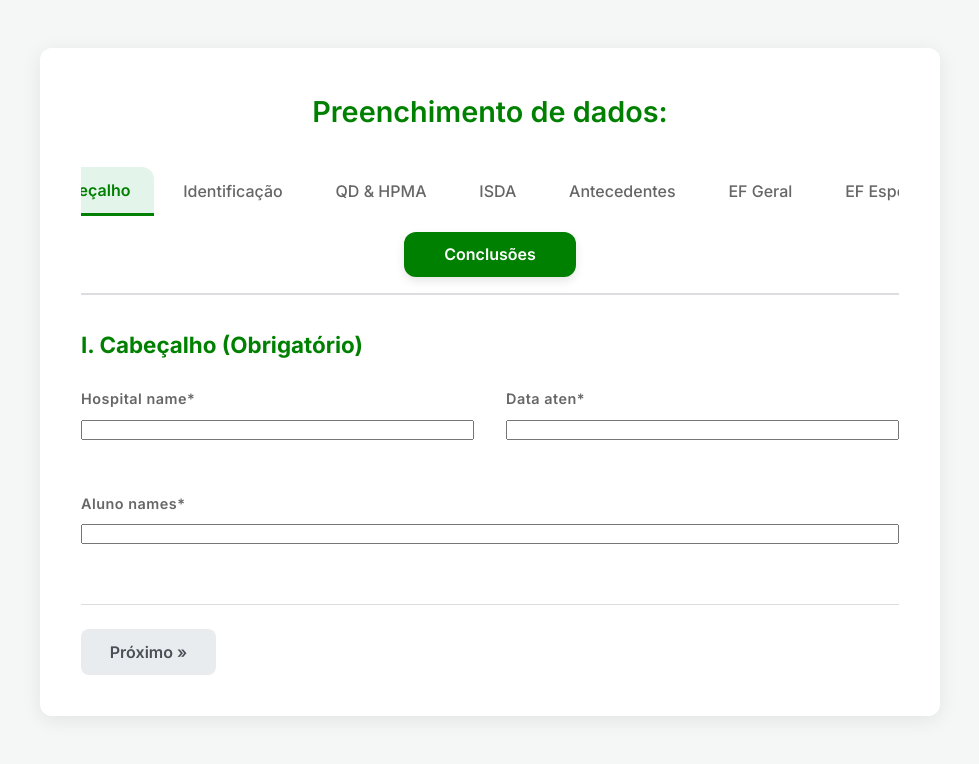
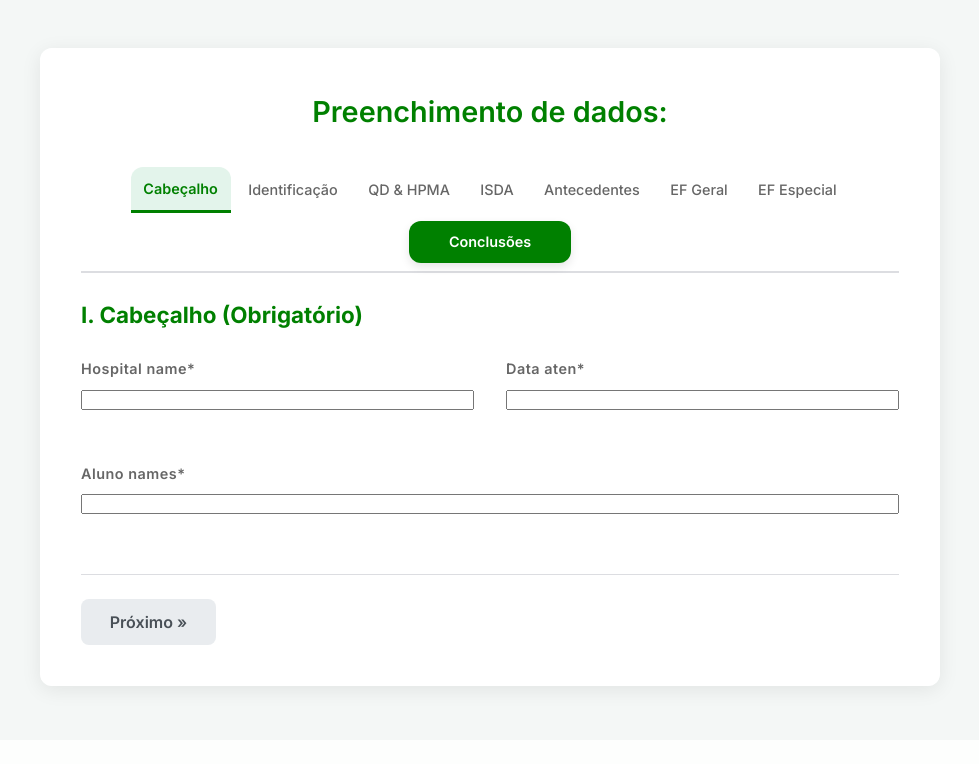
Before and after one commit to GuiVasconcellos/Anamnese_Project, a Django app: template generator/templates/generator/home.html in a window 1280 px wide. Shown: the part 60-824 px from the top of the page, without its empty margins (150-1129 px from the left). After the commit the page ends 758 px from the top, so only its background shows below. Run offline with Django 5.2, Linux system fonts and the light colour scheme; the template is opened without the code that fills it, so the values that code supplies are empty, except form fields; tables that the repository leaves empty hold one stand-in row (values such as "Sample post"); form fields are guessed from the names that the template uses.

Commit message:
ajuste final?

```diff
--- a/anamnese_project/static/css/style.css
+++ b/anamnese_project/static/css/style.css
@@ -109,7 +109,8 @@ button {
     display: flex;
     justify-content: center;
     /* Centraliza as abas de form */
-    gap: 0.5rem;
+    gap: 0.3rem;
+    /* Reduzi de 0.5rem para 0.3rem */
     margin-bottom: 2rem;
     border-bottom: 2px solid var(--border-color);
     overflow-x: auto;
@@ -119,8 +120,10 @@ button {
 .tab-link {
     background: transparent;
     border: none;
-    padding: 0.8rem 1.5rem;
-    font-size: 1rem;
+    padding: 0.8rem 0.8rem;
+    /* Reduzi de 1.5rem para 0.8rem para caber tudo */
+    font-size: 0.9rem;
+    /* Reduzi de 1rem para 0.9rem */
     font-weight: 500;
     color: #666;
     cursor: pointer;
--- a/generator/forms.py
+++ b/generator/forms.py
@@ -31,7 +31,6 @@ class AnamneseForm(forms.Form):
 
     # Campos que existiam no bloco legado mas agora seguem o PDF:
     identidade_genero = forms.CharField(label="Identidade de gênero", max_length=100, required=False)
-    face_atendimento = forms.CharField(label="Identificação do responsável pelo atendimento", max_length=200, required=False)
 
     # ==========================
     # II. QUEIXA PRINCIPAL E DURAÇÃO (QD)
--- a/generator/templates/generator/home.html
+++ b/generator/templates/generator/home.html
@@ -9,9 +9,9 @@
         {% csrf_token %}
 
         <div
-            style="display: flex; flex-direction: column; align-items: center; width: 100%; border-bottom: 2px solid var(--border-color); margin-bottom: 2rem; padding-bottom: 1rem;">
+            style="display: flex; flex-direction: column; align-items: center; width: 100%; border-bottom: 2px solid var(--border-color); margin-bottom: 1.5rem; padding-bottom: 0.5rem; margin-top: 0.5rem;">
             <div class="tabs"
-                style="overflow-x: hidden; display: flex; justify-content: center; flex-wrap: nowrap; gap: 0.3rem; margin-bottom: 1rem; border-bottom: none; padding-bottom: 0; width: 100%;">
+                style="overflow-x: hidden; display: flex; justify-content: center; flex-wrap: nowrap; gap: 0.3rem; margin-bottom: 0.5rem; border-bottom: none; padding-bottom: 0; width: 100%;">
                 <button type="button" class="tab-link active"
                     onclick="openTab(event, 'tab-cabecalho')">Cabeçalho</button>
                 <button type="button" class="tab-link"
@@ -137,10 +137,6 @@
                 <div class="form-group">
                     <label for="{{ form.tempo_residencia.id_for_label }}">{{ form.tempo_residencia.label }}</label>
                     {{ form.tempo_residencia }}
-                </div>
-                <div class="form-group full-width">
-                    <label for="{{ form.face_atendimento.id_for_label }}">{{ form.face_atendimento.label }}</label>
-                    {{ form.face_atendimento }}
                 </div>
             </div>
             <div class="tab-footer">
--- a/generator/views.py
+++ b/generator/views.py
@@ -38,7 +38,6 @@ def generate_txt_view(request):
                     f"Procedência Remota: {data.get('procedencia_rem', '')}" if data.get('procedencia_rem') else None,
                     f"residente em {data.get('residencia_atual', '')}" if data.get('residencia_atual') else None,
                     f"desde os {data.get('tempo_residencia', '')}" if data.get('tempo_residencia') else None,
-                    f"Responsável: {data.get('face_atendimento', '')}" if data.get('face_atendimento') else None,
                 ])) + ".\n",
 
                 "II – Queixa Principal e sua duração (QD)",
```
